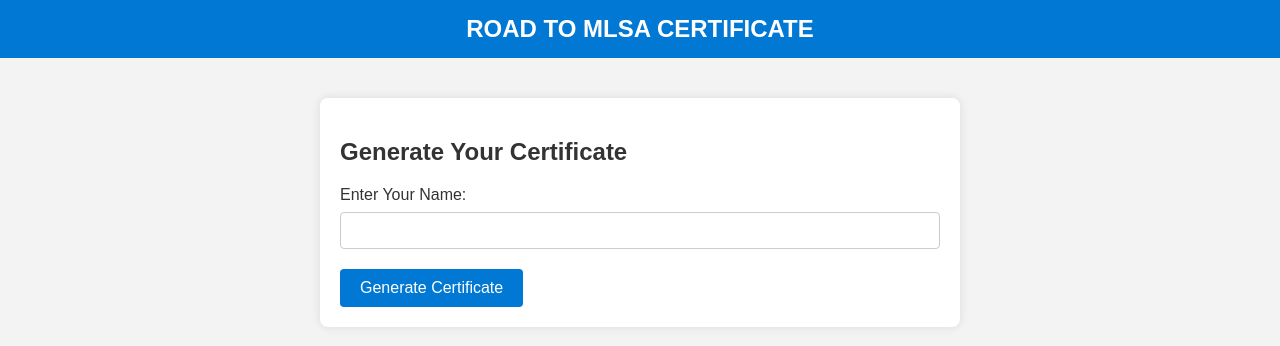
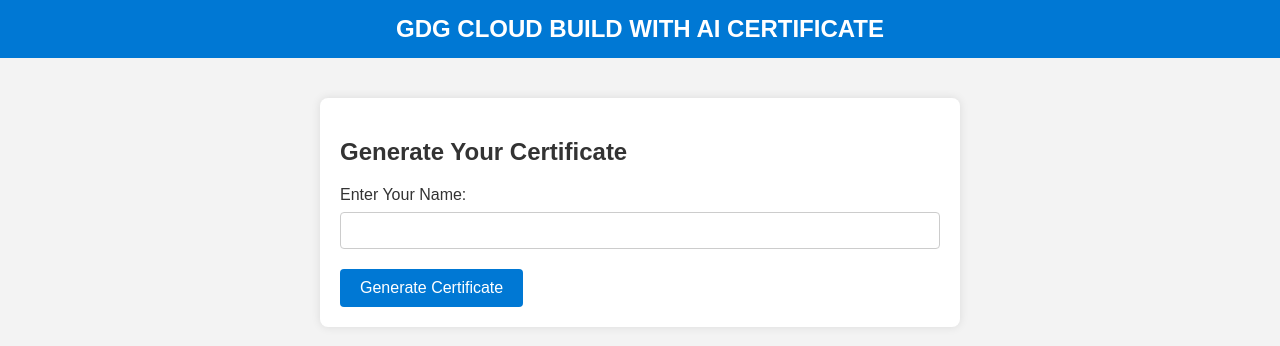
Before and after one commit to Ashis32/certificate-Generator, a Flask app: page / in a window 1280 px wide. Shown: the top 346 px of the page. Run offline with Flask 3, Linux system fonts and the light colour scheme.

Commit message:
Update index.html

```diff
--- a/templates/index.html
+++ b/templates/index.html
@@ -70,7 +70,7 @@
 </head>
 <body>
     <div class="navbar">
-        <h1>ROAD TO MLSA CERTIFICATE</h1>
+        <h1>GDG CLOUD BUILD WITH AI CERTIFICATE</h1>
     </div>
     <div class="container">
         <h2>Generate Your Certificate</h2>
```
